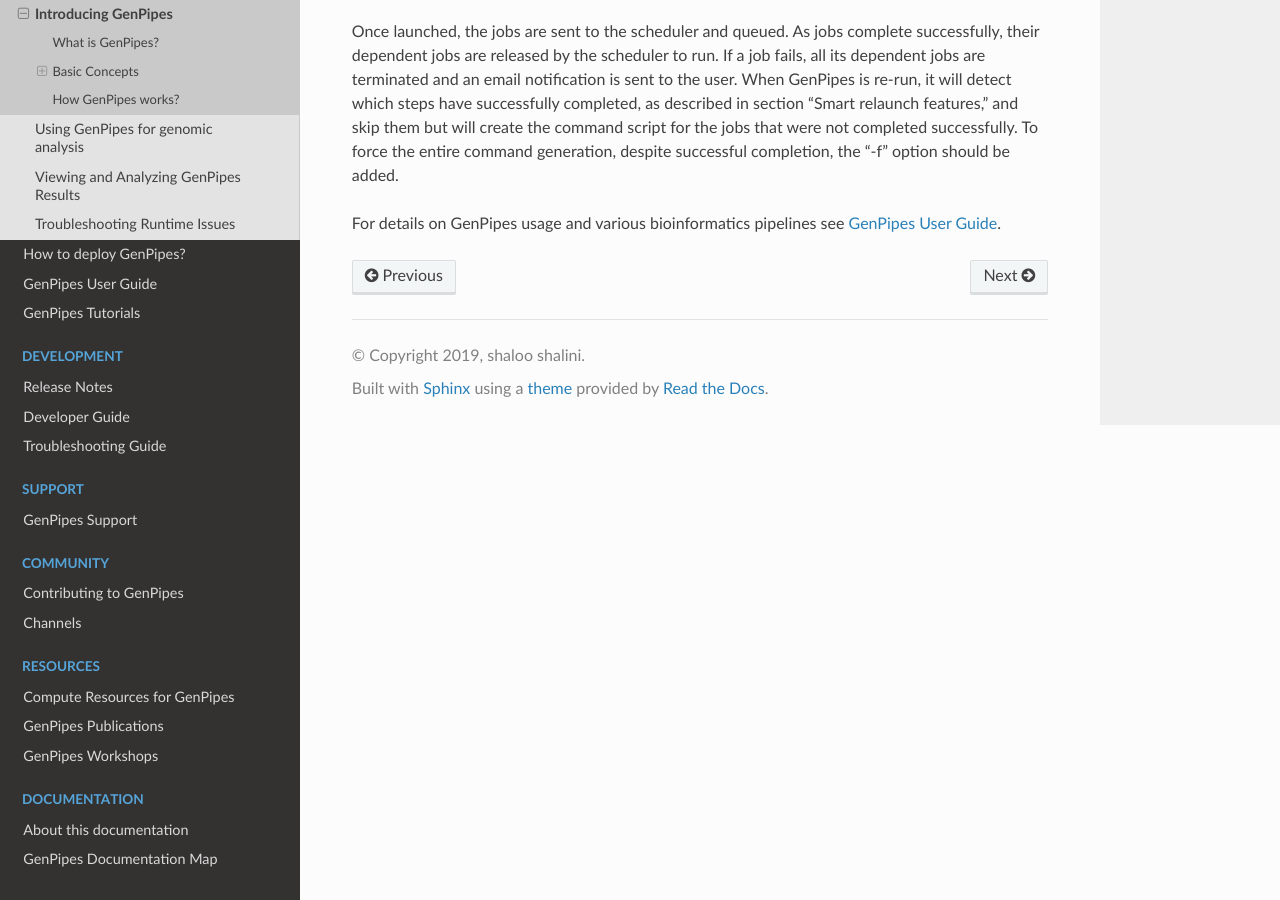
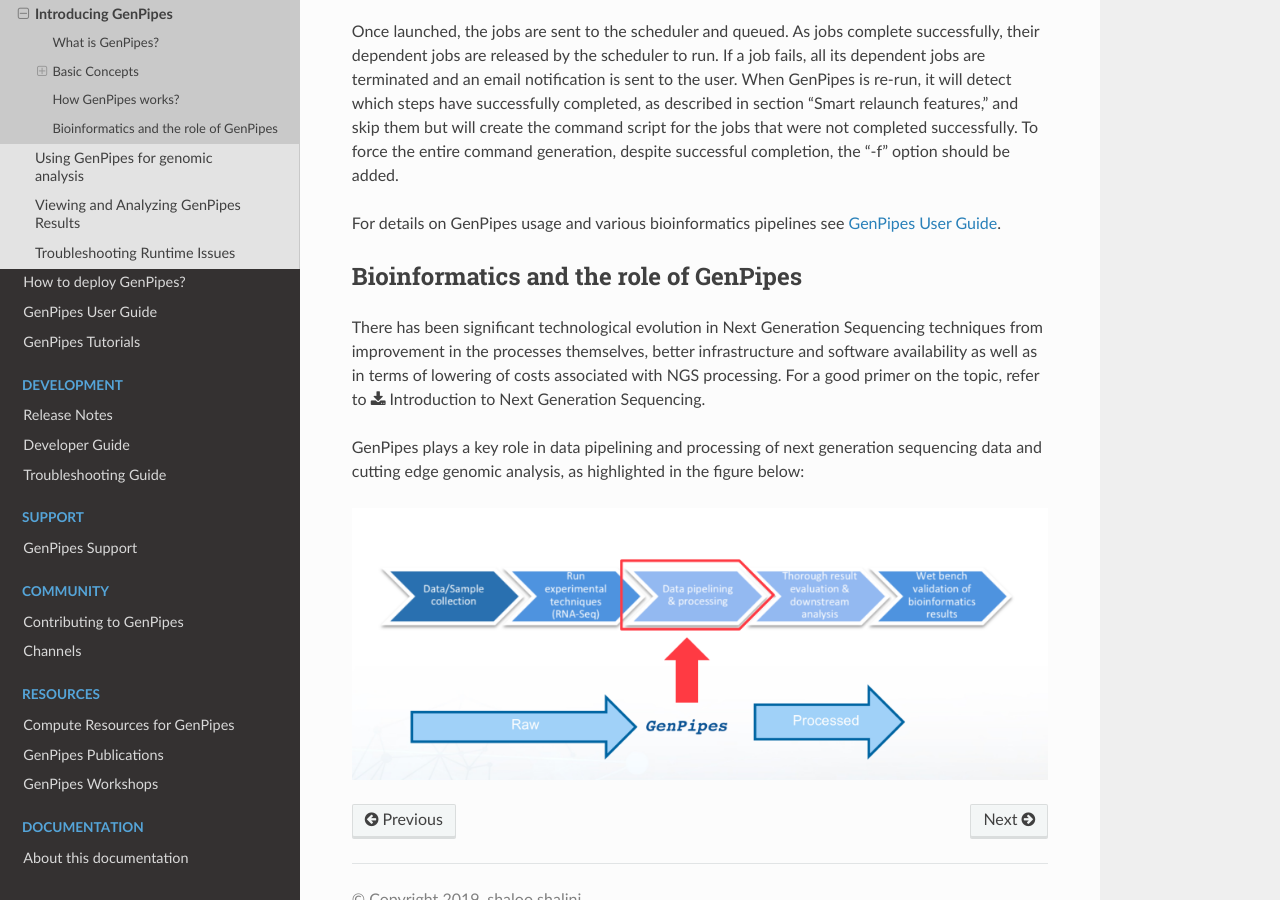
Before and after one commit to c3g/GenPipes_Docs, a Sphinx documentation site: the page built from docs/source/get-started/what_is_genpipes.rst, in a window 1280 px wide and 900 px high, scrolled down 3451 px. Built offline with Sphinx 7.4.7 and the Read the Docs theme 2.0.0, drawn with Linux system fonts in a browser that asks for light colours.

Commit message:
Updated relevant data and images from GenPipes Workshop slides and zip files for RNA sequencing. Fixes #18

```diff
--- a/docs/source/get-started/using_gp.rst
+++ b/docs/source/get-started/using_gp.rst
@@ -49,6 +49,8 @@
 4. The specific steps to be executed, indicated by the flag “-s”.
 
 In addition to the :ref:`configuration files<docs_config_ini_file>` and the input :ref:`readset file<docs_readset_file>`, certain pipelines such as ChIP-Seq and RNA sequencing (RNA-Seq), require a :ref:`design file<docs_design_file>` that describes each contrast. Custom sample groupings can be defined in the design file. :ref:`Design files<docs_design_file>` are indicated by the flag “-d”. The tumor_pair pipeline requires normal−tumor pairing information provided in a standard comma-separated values file using the “-p” option. More information on the design file and the content of each file type can be found in the :ref:`GenPipes User Guide<docs_user_guide>`.
+
+.. image:: /img/gp_command_profile.png
 
 Example Run
 -----------
--- a/docs/source/get-started/what_is_genpipes.rst
+++ b/docs/source/get-started/what_is_genpipes.rst
@@ -1,4 +1,8 @@
 .. _docs_what_is_genpipes:
+
+.. spelling::
+
+    pipelining
 
 Introducing GenPipes
 =====================
@@ -83,6 +87,14 @@
 
 For details on GenPipes usage and various bioinformatics pipelines see :ref:`GenPipes User Guide<docs_user_guide>`.
 
+Bioinformatics and the role of GenPipes
+---------------------------------------
+There has been significant technological evolution in Next Generation Sequencing techniques from improvement in the processes themselves, better infrastructure and software availability as well as in terms of lowering of costs associated with NGS processing.  For a good primer on the topic, refer to :download:`Introduction to Next Generation Sequencing </ref/C3GAW_RNASeq_3_NGS_Intro.pdf>`.
+
+GenPipes plays a key role in data pipelining and processing of next generation sequencing data and cutting edge genomic analysis, as highlighted in the figure below:
+
+.. image:: /img/genpipes-role-bioif.png
+
 .. _PBS (TORQUE) system: https://github.com/adaptivecomputing/torque
 .. _SLURM system: https://slurm.schedmd.com/documentation.html
 .. _JSON: https://www.json.org
```
Also changed, not shown: docs/source/img/genpipes-role-bioif.png (added), docs/source/img/gp_command_profile.png (added), 1 other file.
